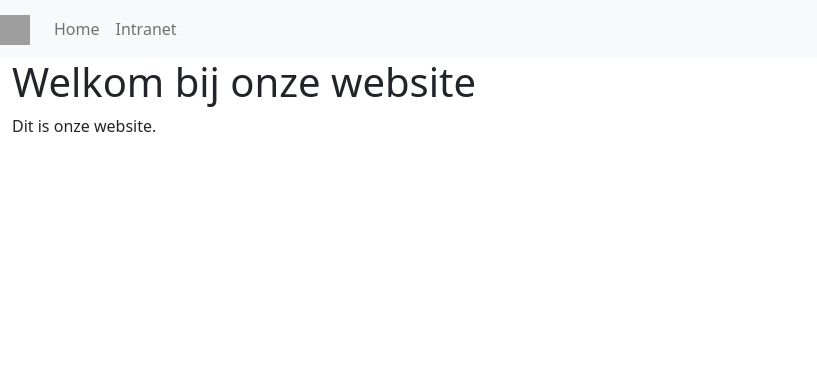
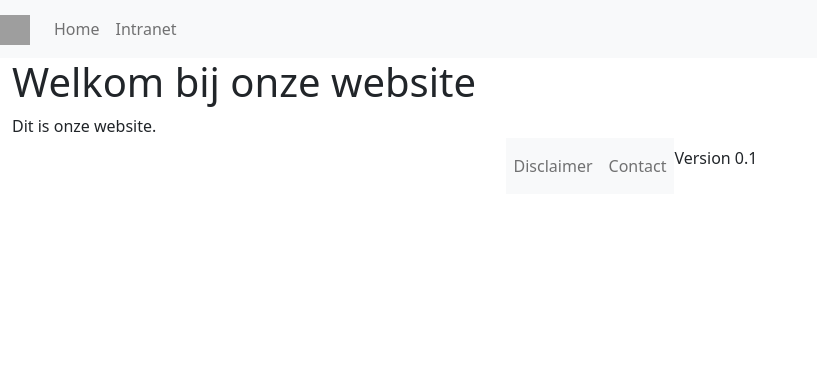
Before and after one commit to kajatrijsburg/BCM-Security-hospital-project, a PHP site: page /index.php in a window 1280 px wide. Shown: the top 366 px of the page, without its empty margins (0-817 px from the left). Run offline with PHP 8.4, Linux system fonts and the light colour scheme; data comes from the database, SQL or seed files in the repository; grey boxes are pictures that could not be loaded.

Commit message:
Generic footer with version number from database

```diff
--- a/partials/footer.php
+++ b/partials/footer.php
@@ -1 +1,29 @@
 <?php
+  // FIXME: remove plaintext passwords & databasename
+  $user = 'website';
+  $pass = 'wachtwoord';
+  $connection = new PDO('mysql:host=localhost;dbname=nrg', $user, $pass);
+
+  $SQL = 'SELECT version FROM tbl_configuration;';
+
+  // FIXME: catch errors to prevent SQL-injection problems etc.
+  $statement = $connection->prepare($SQL);
+  $statement->execute();
+  $firstRecord = $statement->fetch();
+  $version =  $firstRecord["version"];
+
+  // close connection
+  $connection = null;
+  $statement = null;
+?>
+
+<footer style="display: flex;flex-direction: row;align-items: center;justify-content: center">
+    <nav class="navbar navbar-expand-lg navbar-light bg-light" role="navigation">
+        <ul class="navbar-nav mr-auto">
+            <li class="nav-item"><a href="/disclaimer.html" class="nav-link">Disclaimer</a></li>
+            <li class="nav-item"><a href="/contact.html" class="nav-link">Contact</a></li>
+        </ul>
+
+    </nav>
+    <p style="width:100px">Version <? echo $version ?></p>
+</footer>
```
